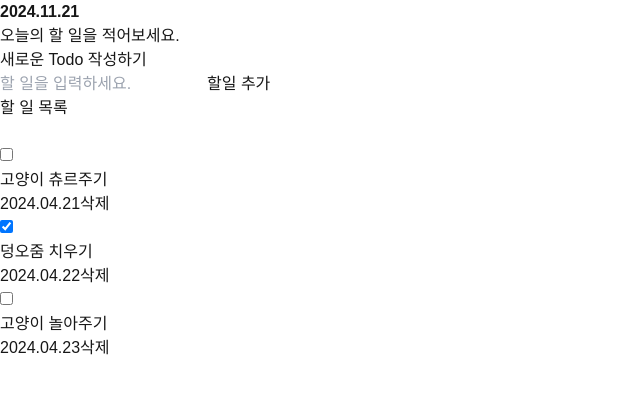
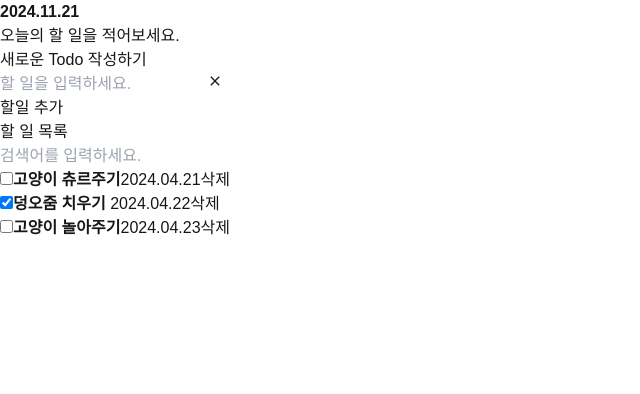
Before and after one commit to peaceRyun/app-todolist, a Next.js app: page / in a window 1280 px wide. Shown: the top 394 px of the page, without its empty margins (0-640 px from the left). Built offline with nearby package versions, Linux system fonts and the light colour scheme.

Commit message:
할일 검색 로직, 완료표시 로직 추가

```diff
--- a/package.json
+++ b/package.json
@@ -13,7 +13,8 @@
     "date-fns": "^4.1.0",
     "next": "15.0.3",
     "react": "19.0.0-rc-66855b96-20241106",
-    "react-dom": "19.0.0-rc-66855b96-20241106"
+    "react-dom": "19.0.0-rc-66855b96-20241106",
+    "react-icons": "^5.3.0"
   },
   "devDependencies": {
     "eslint": "^8",
--- a/src/components/Todo.jsx
+++ b/src/components/Todo.jsx
@@ -11,18 +11,30 @@ const Todo = () => {
 
     //할 일 추가하는 함수
     const addTodo = (task) => {
-        setTodos([
-            ...todos,
-            { id: todos.length + 1, isDone: false, task: task, createDate: new Date().toLocaleDateString() },
-        ]);
+        const newTodo = {
+            id: todos.length + 1,
+            isDone: false,
+            task: task,
+            createDate: new Date().toLocaleDateString(),
+        };
+        setTodos([newTodo, ...todos]);
+    };
+
+    //완료 표시 함수
+    const onUpdate = (id) => {
+        setTodos(
+            todos.map((todo) => {
+                return todo.id === id ? { ...todo, isDone: !todo.isDone } : todo;
+            })
+        );
     };
 
     return (
-        <>
+        <div className='flex flex-col gap-4 p-8'>
             <TodoHd />
             <TodoEditor addTodo={addTodo} />
-            <TodoList mocTodoData={todos} />
-        </>
+            <TodoList mocTodoData={todos} onUpdate={onUpdate} />
+        </div>
     );
 };
 
--- a/src/components/TodoEditor.jsx
+++ b/src/components/TodoEditor.jsx
@@ -1,25 +1,60 @@
 'use client';
 
 import classNames from 'classnames';
-import React, { useState } from 'react';
+import React, { useRef, useState } from 'react';
+import { IoMdClose } from 'react-icons/io';
 
 const TodoEditor = ({ addTodo }) => {
     const [task, setTask] = useState('');
 
+    // input Ref 변수가 useRef()를 통해 생성된 객체를 참조하도록 설정
+    const inputRef = useRef();
+
     const onSubmit = () => {
+        // 빈 입력 방지
+        if (!task) return;
+
+        // 할 일 추가
         addTodo(task);
+        // 입력창 초기화 및 포커스
         setTask('');
+        inputRef.current.focus();
     };
 
     const onChangeTask = (e) => {
         setTask(e.target.value);
     };
 
+    const onKeyDown = (e) => {
+        if (e.key === 'Enter') onSubmit();
+        if (e.key === 'Escape') {
+            setTask('');
+            inputRef.current.focus();
+        }
+    };
+
+    const onCloseKey = () => {
+        setTask('');
+        inputRef.current.focus();
+    };
+
     return (
         <div>
             <h2>새로운 Todo 작성하기</h2>
-            <form>
-                <input type='text' value={task} onChange={onChangeTask} placeholder='할 일을 입력하세요.' />
+            <form className='flex items-center gap-5'>
+                <div className='relative'>
+                    <input
+                        ref={inputRef}
+                        type='text'
+                        value={task}
+                        onKeyDown={onKeyDown}
+                        onChange={onChangeTask}
+                        placeholder='할 일을 입력하세요.'
+                    />
+                    <button onClick={onCloseKey} className='absolute top-1/2 right-1 -translate-y-1/2'>
+                        <IoMdClose />
+                    </button>
+                </div>
                 <button
                     type='submit'
                     onClick={onSubmit}
--- a/src/components/TodoItem.jsx
+++ b/src/components/TodoItem.jsx
@@ -1,12 +1,20 @@
 'use client';
 
+import classNames from 'classnames';
 import React from 'react';
 
-const TodoItem = ({ task, createDate, isDone }) => {
+const TodoItem = ({ id, task, createDate, isDone, onUpdate }) => {
     return (
-        <li>
-            <input type='checkbox' checked={isDone} /> <p>{task}</p>
-            <span>{createDate}</span>
+        <li key={id} className='flex gap-2 items-center'>
+            <input
+                type='checkbox'
+                checked={isDone}
+                onChange={() => {
+                    onUpdate(id);
+                }}
+            />
+            <strong className={classNames('py-2 text-lg', isDone ? 'line-through' : '')}>{task}</strong>
+            <span className='ml-auto text-sm text-gray-400'>{createDate}</span>
             <button>삭제</button>
         </li>
     );
--- a/src/components/TodoList.jsx
+++ b/src/components/TodoList.jsx
@@ -1,17 +1,30 @@
 'use client';
 
-import React from 'react';
+import React, { useState } from 'react';
 import TodoItem from './TodoItem';
 
-const TodoList = ({ mocTodoData }) => {
+const TodoList = ({ mocTodoData, onUpdate }) => {
+    const [search, setSearch] = useState('');
+
+    const filteredTodos = () => {
+        return mocTodoData.filter((item) => item.task.toLowerCase().includes(search.toLowerCase()));
+    };
+
     return (
         <div>
             <h2>할 일 목록</h2>
-            <input type='text' />
+            <input
+                type='search'
+                value={search}
+                placeholder='검색어를 입력하세요.'
+                onChange={(e) => {
+                    setSearch(e.target.value);
+                }}
+            />
             <ul>
-                {mocTodoData.map((item) => (
-                    <TodoItem key={item.id} {...item} />
-                ))}
+                {filteredTodos().map(
+                    (item) => (console.log(item), (<TodoItem key={item.id} {...item} onUpdate={onUpdate} />))
+                )}
             </ul>
         </div>
     );
```
Also changed, not shown: 1 other file (tests, documents, lock files or other folders).
